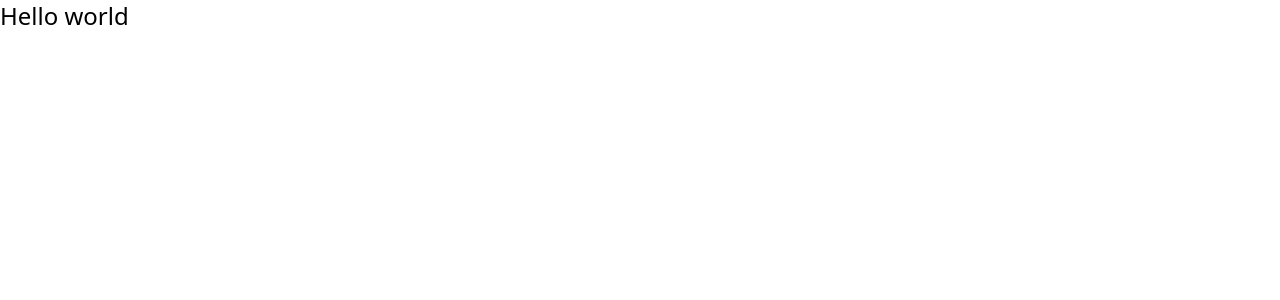
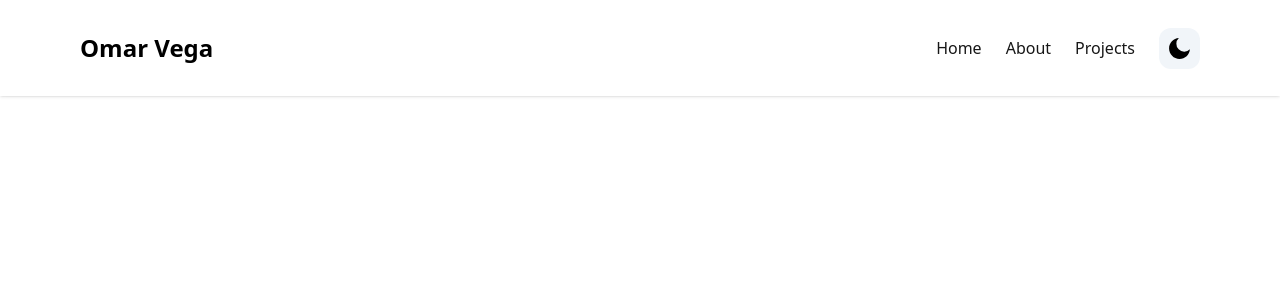
Before and after one commit to oavaDev/Portfolioava, a Next.js app: page / in a window 1280 px wide. Shown: the top 300 px of the page. Built offline with nearby package versions, Linux system fonts and the light colour scheme.

Commit message:
add navbar

```diff
--- a/app/head.tsx
+++ b/app/head.tsx
@@ -1,9 +1,9 @@
 export default function Head() {
   return (
     <>
-      <title></title>
-      <meta content="width=device-width, initial-scale=1" name="viewport" />
-      <link rel="icon" href="/favicon.ico" />
+      <title>Portfolio</title>
+      <meta content='width=device-width, initial-scale=1' name='viewport' />
+      <link rel='icon' href='/favicon.ico' />
     </>
-  )
+  );
 }
--- a/app/layout.tsx
+++ b/app/layout.tsx
@@ -1,13 +1,23 @@
+'use client';
 import '../styles/globals.css';
+import { ThemeProvider } from 'next-themes';
+import Navbar from '../components/Navbar';
 export default function RootLayout({
   children,
 }: {
   children: React.ReactNode;
 }) {
   return (
-    <html>
-      <head />
-      <body>{children}</body>
+    <html lang='en'>
+      <head>
+        <title>Portfolio</title>
+      </head>
+      <body>
+        <ThemeProvider enableSystem={true} attribute='class'>
+          <Navbar />
+          {children}
+        </ThemeProvider>
+      </body>
     </html>
   );
 }
--- /dev/null
+++ b/components/Navbar.tsx
@@ -0,0 +1,101 @@
+'use client';
+
+import React, { useState } from 'react';
+import { Link } from 'react-scroll/modules';
+import { useTheme } from 'next-themes';
+import { RiMoonFill, RiSunLine } from 'react-icons/ri';
+import { IoMdMenu, IoMdClose } from 'react-icons/io';
+
+interface NavItem {
+  label: string;
+  page: string;
+}
+
+const NAV_ITEMS: Array<NavItem> = [
+  {
+    label: 'Home',
+    page: 'home',
+  },
+  {
+    label: 'About',
+    page: 'about',
+  },
+  {
+    label: 'Projects',
+    page: 'Projects',
+  },
+];
+
+const Navbar = () => {
+  const { systemTheme, theme, setTheme } = useTheme();
+  const currentTheme = theme === 'system' ? systemTheme : theme;
+  const [navbar, setNavbar] = useState(false);
+  return (
+    <header className='w-full mx-auto px-4 bg-white shadow fixed top-0 z-50 sm:px-20 dark:bg-stone-900 dark:border-b dark:border-stone-600'>
+      <div className='justify-between md:items-center md:flex'>
+        <div className='flex items-center justify-between py-3'>
+          <div className='md:py-5 md:block'>
+            <h2
+              className={`text-2xl font-bold text-${
+                theme === 'dark' ? 'white' : 'black'
+              }`}
+            >
+              Omar Vega
+            </h2>
+          </div>
+          <div className='md:hidden'>
+            <button onClick={() => setNavbar(!navbar)}>
+              {navbar ? <IoMdClose size={30} /> : <IoMdMenu size={30} />}
+            </button>
+          </div>
+        </div>
+        <div>
+          <div
+            className={`flex-1 justify-self-center pb-3 mt-8 md:block md:pb-0 md:mt-0 ${
+              navbar ? 'block' : 'hidden'
+            }`}
+          >
+            <div className='items-center md:items-center justify-center space-y-8 md:flex md:space-x-6 md:space-y-0'>
+              {NAV_ITEMS.map((item, i) => {
+                return (
+                  <Link
+                    key={i}
+                    to={item.page}
+                    className={
+                      'block lg:inline-block text-neutral-900 hover:text-neutral-500 dark:text-neutral-100'
+                    }
+                    activeClass='active'
+                    spy={true}
+                    smooth={true}
+                    offset={-100}
+                    duration={500}
+                    onClick={() => setNavbar(!navbar)}
+                  >
+                    {item.label}
+                  </Link>
+                );
+              })}
+              {currentTheme === 'dark' ? (
+                <button
+                  onClick={() => setTheme('light')}
+                  className='bg-slate-100 p-2 rounded-xl'
+                >
+                  <RiSunLine size={25} color='black' />
+                </button>
+              ) : (
+                <button
+                  onClick={() => setTheme('dark')}
+                  className='bg-slate-100 p-2 rounded-xl'
+                >
+                  <RiMoonFill size={25} color='black' />
+                </button>
+              )}
+            </div>
+          </div>
+        </div>
+      </div>
+    </header>
+  );
+};
+
+export default Navbar;
```
Also changed, not shown: 1 other file (tests, documents, lock files or other folders).
